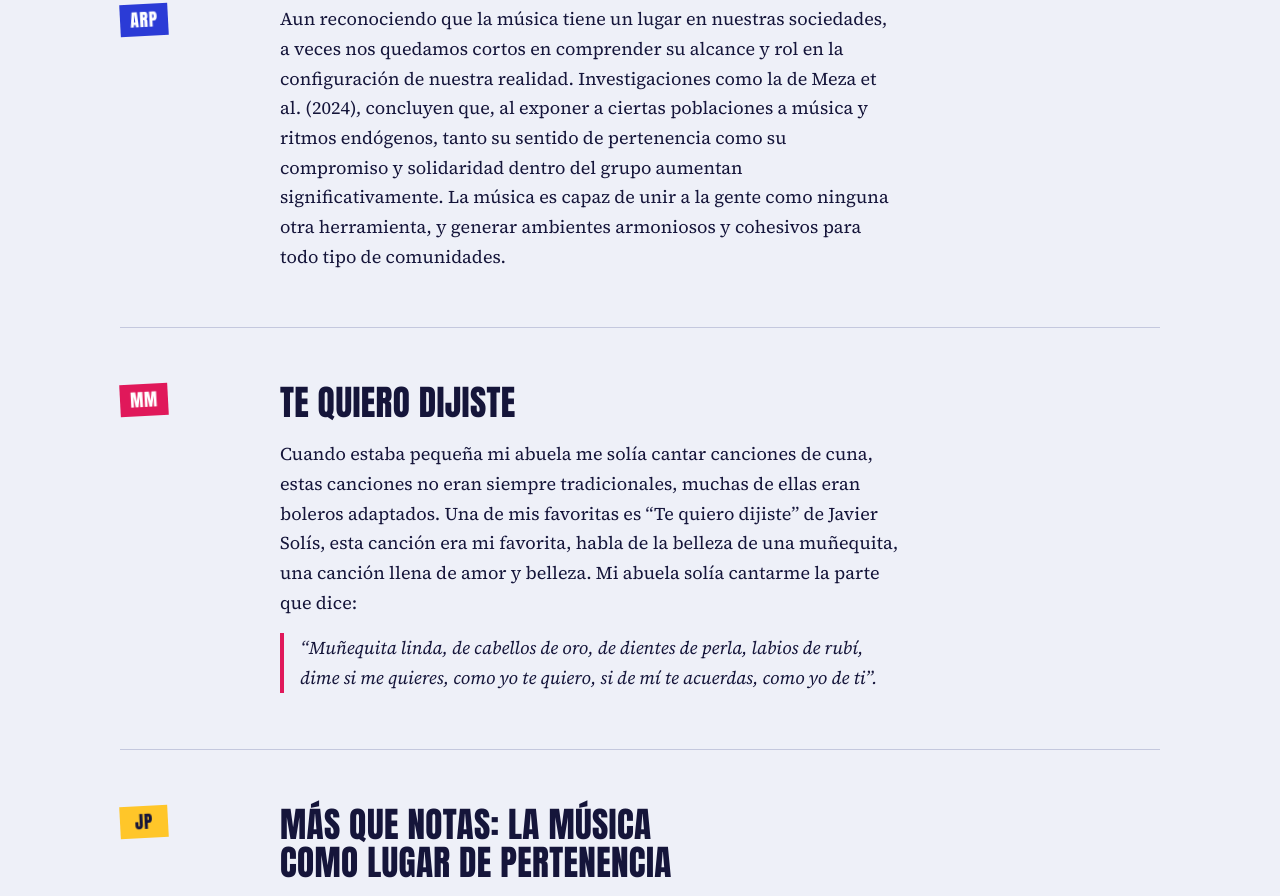
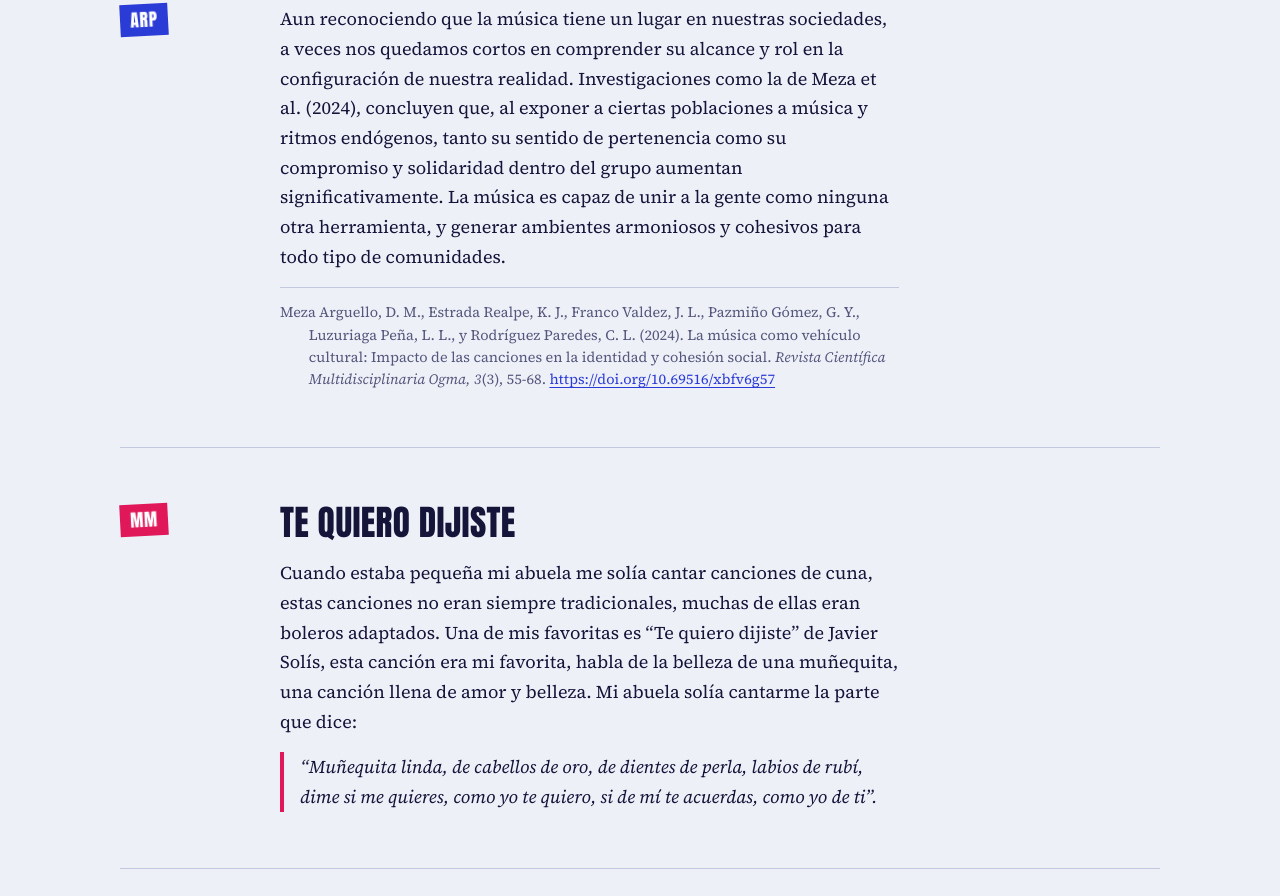
Before and after one commit to Pardo250/Blog, a plain HTML site: page index.html in a window 1280 px wide. Shown: the part 4311-5207 px from the top of the page. Drawn offline with nearby package versions, Linux system fonts and the light colour scheme.

Commit message:
Reseña entrada 3

```diff
--- a/index.html
+++ b/index.html
@@ -294,6 +294,7 @@ blockquote { margin: 0; }
   text-wrap: pretty;
 }
 .text blockquote footer { margin-top: 0.9rem; color: var(--muted); }
+.text .ref { font-size: 0.9rem; line-height: 1.55; color: var(--muted); padding-left: 2em; text-indent: -2em; overflow-wrap: anywhere; border-top: 1px solid var(--line); padding-top: 0.8rem; }
 .text .lyric { border-left: 4px solid var(--accent); padding-left: 1rem; font-style: italic; }
 
 /* Pregunta */
@@ -544,6 +545,7 @@ blockquote { margin: 0; }
         <div class="rail"><span class="sig arp">ARP</span></div>
         <div class="text">
           <p>Aun reconociendo que la música tiene un lugar en nuestras sociedades, a veces nos quedamos cortos en comprender su alcance y rol en la configuración de nuestra realidad. Investigaciones como la de Meza et al. (2024), concluyen que, al exponer a ciertas poblaciones a música y ritmos endógenos, tanto su sentido de pertenencia como su compromiso y solidaridad dentro del grupo aumentan significativamente. La música es capaz de unir a la gente como ninguna otra herramienta, y generar ambientes armoniosos y cohesivos para todo tipo de comunidades.</p>
+          <p class="ref">Meza Arguello, D. M., Estrada Realpe, K. J., Franco Valdez, J. L., Pazmiño Gómez, G. Y., Luzuriaga Peña, L. L., y Rodríguez Paredes, C. L. (2024). La música como vehículo cultural: Impacto de las canciones en la identidad y cohesión social. <em>Revista Científica Multidisciplinaria Ogma, 3</em>(3), 55-68. <a href="https://doi.org/10.69516/xbfv6g57">https://doi.org/10.69516/xbfv6g57</a></p>
         </div>
       </article>
 
@@ -674,6 +676,7 @@ blockquote { margin: 0; }
       <ul class="refs">
         <li>Fernández Ampié, G. (2024). Música en la guerra: los mensajes de las canciones “contras.” <em>Meridional: Revista Chilena de Estudios Latinoamericanos, 23</em>, 205–234. <a href="https://doi.org/10.5354/0719-4862.2024.76349">https://doi.org/10.5354/0719-4862.2024.76349</a></li>
         <li>Lara Figueroa, E. (2025). El poder transformador de la música en niños y jóvenes: La práctica musical grupal como agente de cambio. <em>AULA Revista de Humanidades y Ciencias Sociales, 72</em>(1), (5). <a href="https://doi.org/10.33413/aulahcs.2025.71i1.396">https://doi.org/10.33413/aulahcs.2025.71i1.396</a></li>
+        <li>Meza Arguello, D. M., Estrada Realpe, K. J., Franco Valdez, J. L., Pazmiño Gómez, G. Y., Luzuriaga Peña, L. L., y Rodríguez Paredes, C. L. (2024). La música como vehículo cultural: Impacto de las canciones en la identidad y cohesión social. <em>Revista Científica Multidisciplinaria Ogma, 3</em>(3), 55-68. <a href="https://doi.org/10.69516/xbfv6g57">https://doi.org/10.69516/xbfv6g57</a></li>
         <li>Rebeca León. (2025, 16 de julio). En <em>Wikipedia</em>. <a href="https://es.wikipedia.org/w/index.php?title=Rebeca_Le%C3%B3n&amp;oldid=168500977">https://es.wikipedia.org/w/index.php?title=Rebeca_Le%C3%B3n&amp;oldid=168500977</a></li>
         <li>Solís, K. S., y Torres, S. P. (2025). Impactos de la música electrónica en el cerebro joven. <em>Revista Paraguaya de Educación, 14</em>(2), 141-154.</li>
       </ul>
```
Also changed, not shown: 1 other file.
